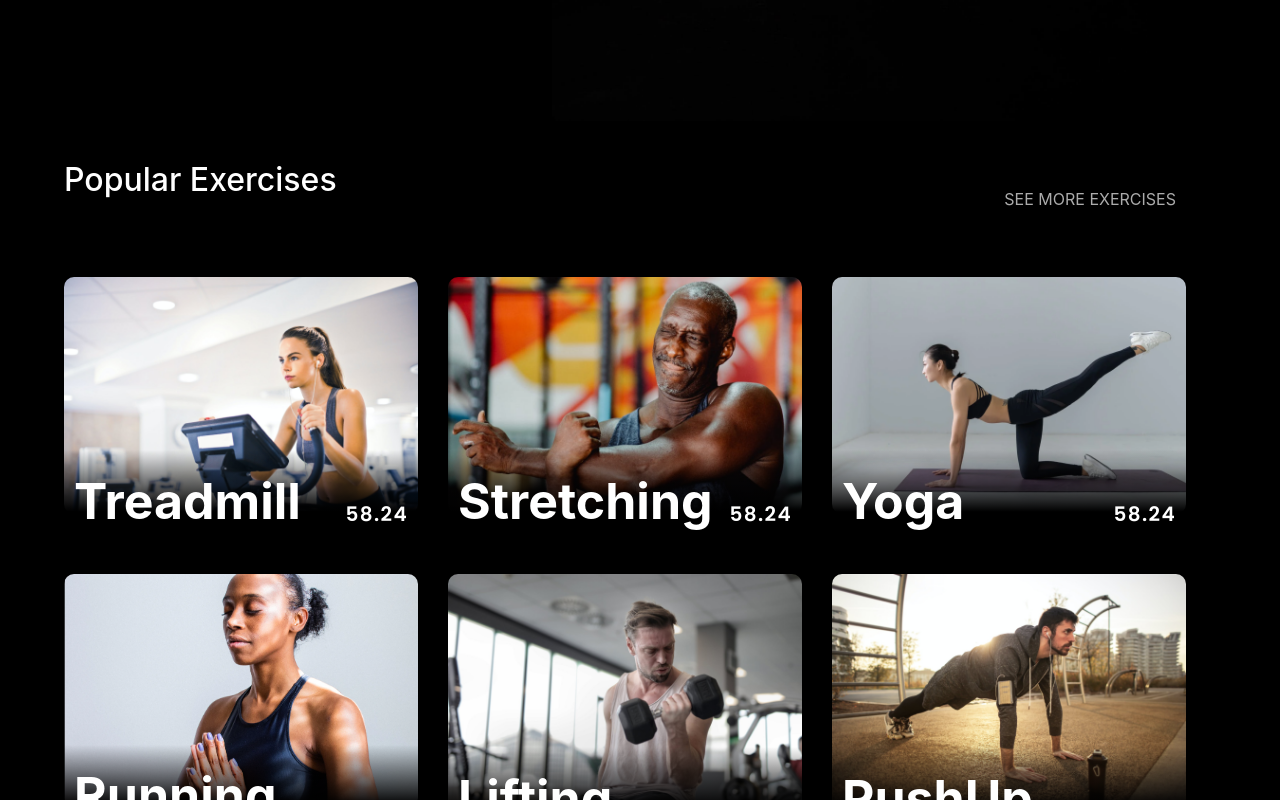
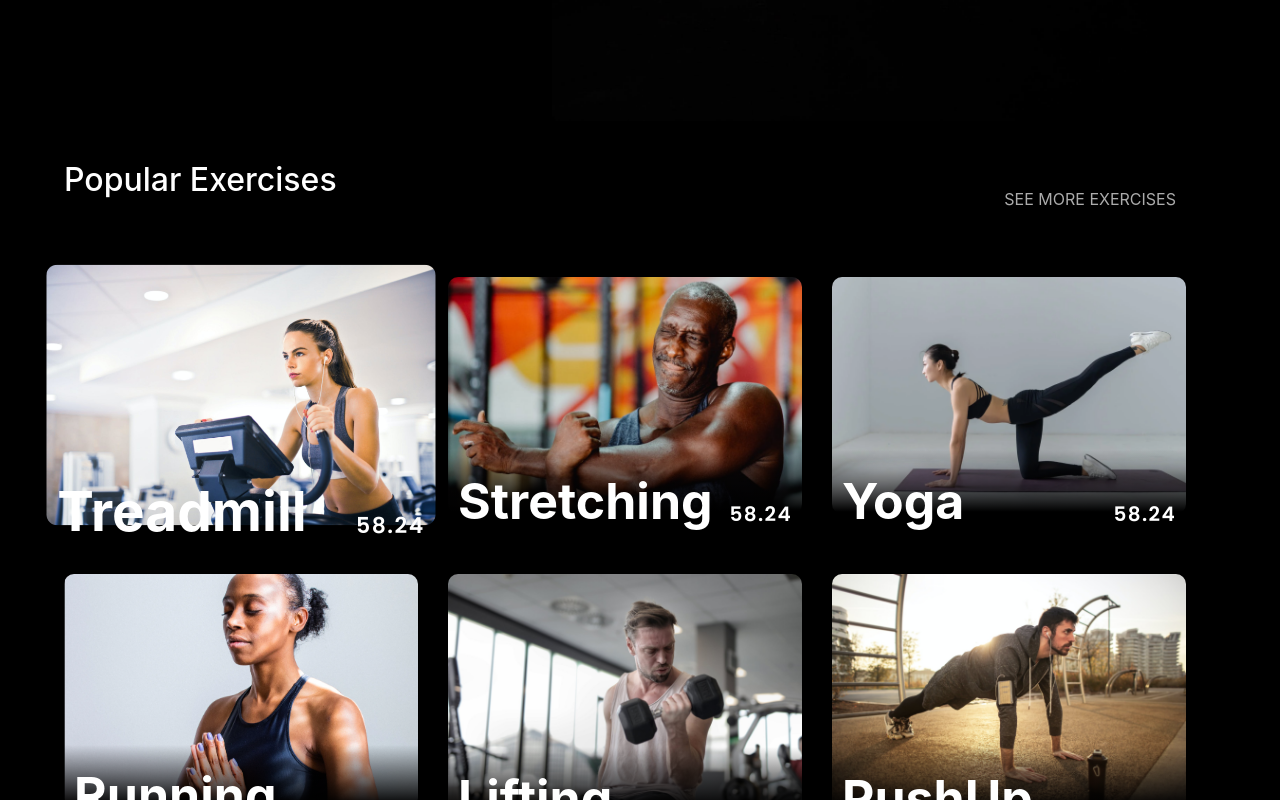
Before and after one commit to hsharma700/newFigma, a plain HTML site: page index.html in a window 1280 px wide. In both pictures the pointer is over the element 241 px from the left and 1236 px from the top of the page. Shown: the part 836-1636 px from the top of the page. Drawn offline with nearby package versions, Linux system fonts and the light colour scheme.

Commit message:
Update style.css

```diff
--- a/css/style.css
+++ b/css/style.css
@@ -232,6 +232,9 @@
     background: linear-gradient(180deg, rgba(0, 0, 0, 0) 70%, #000000 95%);
     z-index: 1;
 }
+.thumbnail:hover{
+    scale:1.1;
+}
 .div2img{
     display: flex;
     position: relative;
```
